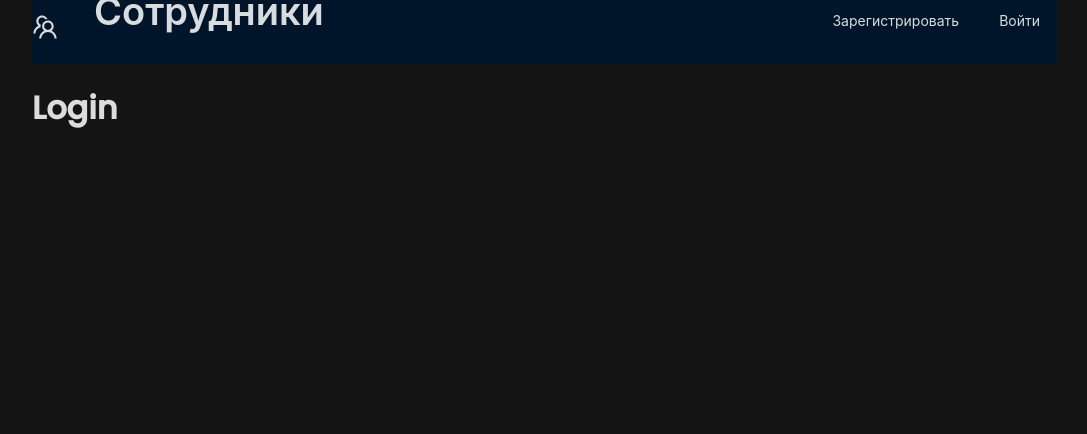
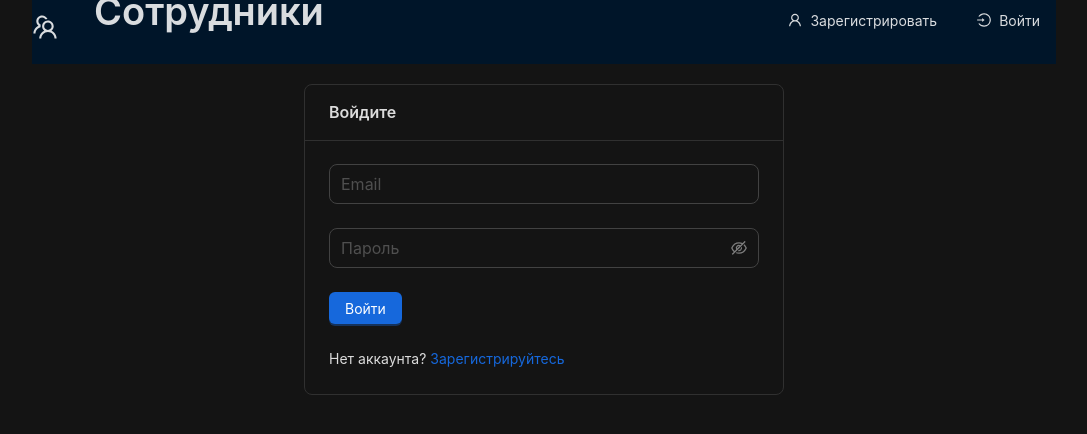
Before and after one commit to markmark21/Registration-App, a React (Create React App) app in the folder client/: page /login in a window 1280 px wide. Shown: the top 434 px of the page, without its empty margins (96-1183 px from the left). Built offline with nearby package versions, Linux system fonts and the light colour scheme.

Commit message:
Login page

```diff
--- /dev/null
+++ b/client/src/components/custom-input/CustomInput.tsx
@@ -0,0 +1,25 @@
+import React from 'react';
+import {Form, Input} from "antd";
+
+type Props = {
+    name: string,
+    placeholder: string,
+    type?: string
+}
+const CustomInput = ({name, placeholder, type='text'}: Props) => {
+    return (
+        <Form.Item
+        name={name}
+        rules={[{ required: true, message: 'Обязательное поле' }]}
+        shouldUpdate={true}
+        >
+            <Input
+            placeholder={placeholder}
+            type={type}
+            size={'large'}
+            />
+        </Form.Item>
+    );
+};
+
+export default CustomInput;
--- a/client/src/components/header/Header.tsx
+++ b/client/src/components/header/Header.tsx
@@ -1,6 +1,6 @@
 import s from './Header.module.css'
 import {Button, Layout, Space, Typography} from "antd";
-import {TeamOutlined} from "@ant-design/icons";
+import {LoginOutlined, TeamOutlined, UserOutlined} from "@ant-design/icons";
 import CustomButton from "../custom-button/CustomButton";
 import {Link} from "react-router-dom";
 import {Paths} from "../../path";
@@ -19,12 +19,12 @@
                 </Space>
                 <Space>
                     <Link to={Paths.register}>
-                        <CustomButton type={'ghost'}>
+                        <CustomButton type={'ghost'} icon={ <UserOutlined/> }>
                             Зарегистрировать
                         </CustomButton>
                     </Link>
                     <Link to={Paths.login}>
-                        <CustomButton type={'ghost'}>
+                        <CustomButton type={'ghost'} icon={<LoginOutlined/>}>
                             Войти
                         </CustomButton>
                     </Link>
--- /dev/null
+++ b/client/src/components/password-input/PasswordInput.tsx
@@ -0,0 +1,50 @@
+import {Form, Input} from 'antd';
+import { NamePath } from 'antd/es/form/interface';
+import React from 'react';
+
+
+type Props = {
+    name: string,
+    placeholder: string,
+    dependencies?: NamePath[]
+}
+const PasswordInput = ({
+    name,
+    placeholder,
+    dependencies
+                       }: Props) => {
+    return (
+        <div>
+            <Form.Item
+            name={name}
+            dependencies={dependencies}
+            hasFeedback
+            rules={[{
+                required: true,
+                message: 'Обязательное поле'
+            }, ({getFieldValue}) => ({
+                validator(_, value) {
+                    if(!value){
+                        return Promise.resolve();
+                    }
+
+                    if(name === 'confirmPassword'){
+                        if(!value || getFieldValue('password') === value) {
+                            return Promise.resolve();
+                        }
+                         return Promise.reject(new Error('Пароли должны совпадать'))
+                    } else {
+                        if(value.length < 6) {
+                            return Promise.reject(new Error('Пароль должен быть больше 6 символов'))
+                        }
+                    }
+                }
+            })]}
+            >
+              <Input.Password placeholder={placeholder} size={'large'}/>
+            </Form.Item>
+        </div>
+    );
+};
+
+export default PasswordInput;
--- a/client/src/pages/login/Login.tsx
+++ b/client/src/pages/login/Login.tsx
@@ -1,11 +1,32 @@
 import React from 'react';
 import Layout from "../../components/layout/Layout";
+import {Card, Form, Row, Space, Typography} from "antd";
+import CustomInput from "../../components/custom-input/CustomInput";
+import PasswordInput from "../../components/password-input/PasswordInput";
+import CustomButton from "../../components/custom-button/CustomButton";
+import {Link} from "react-router-dom";
+import {Paths} from "../../path";
 
 const Login = () => {
     return (
         <div>
             <Layout>
-            <h1>Login</h1>
+                <Row align={'middle'} justify={'center'}>
+                    <Card title={'Войдите'} style={{width: "30rem"}}>
+                        <Form onFinish={() => null}>
+                            <CustomInput placeholder='Email' name='email' type='email'/>
+                            <PasswordInput name='password' placeholder='Пароль'/>
+                            <CustomButton type='primary' htmlType='submit'>
+                                Войти
+                            </CustomButton>
+                        </Form>
+                        <Space direction='vertical' size='large'>
+                            <Typography.Text>
+                                Нет аккаунта? <Link to={Paths.register}>Зарегистрируйтесь</Link>
+                            </Typography.Text>
+                        </Space>
+                    </Card>
+                </Row>
             </Layout>
         </div>
     );
```
